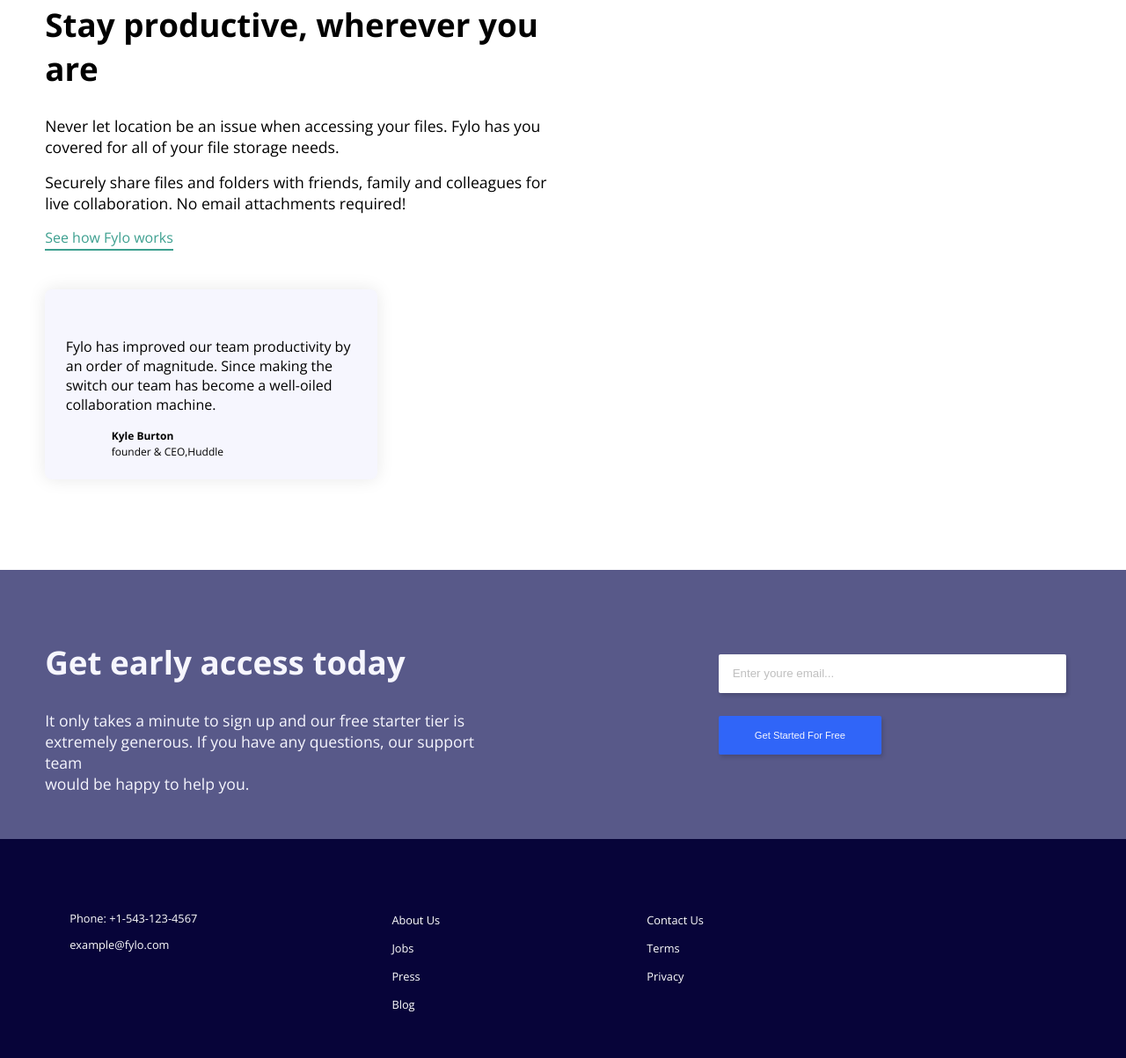
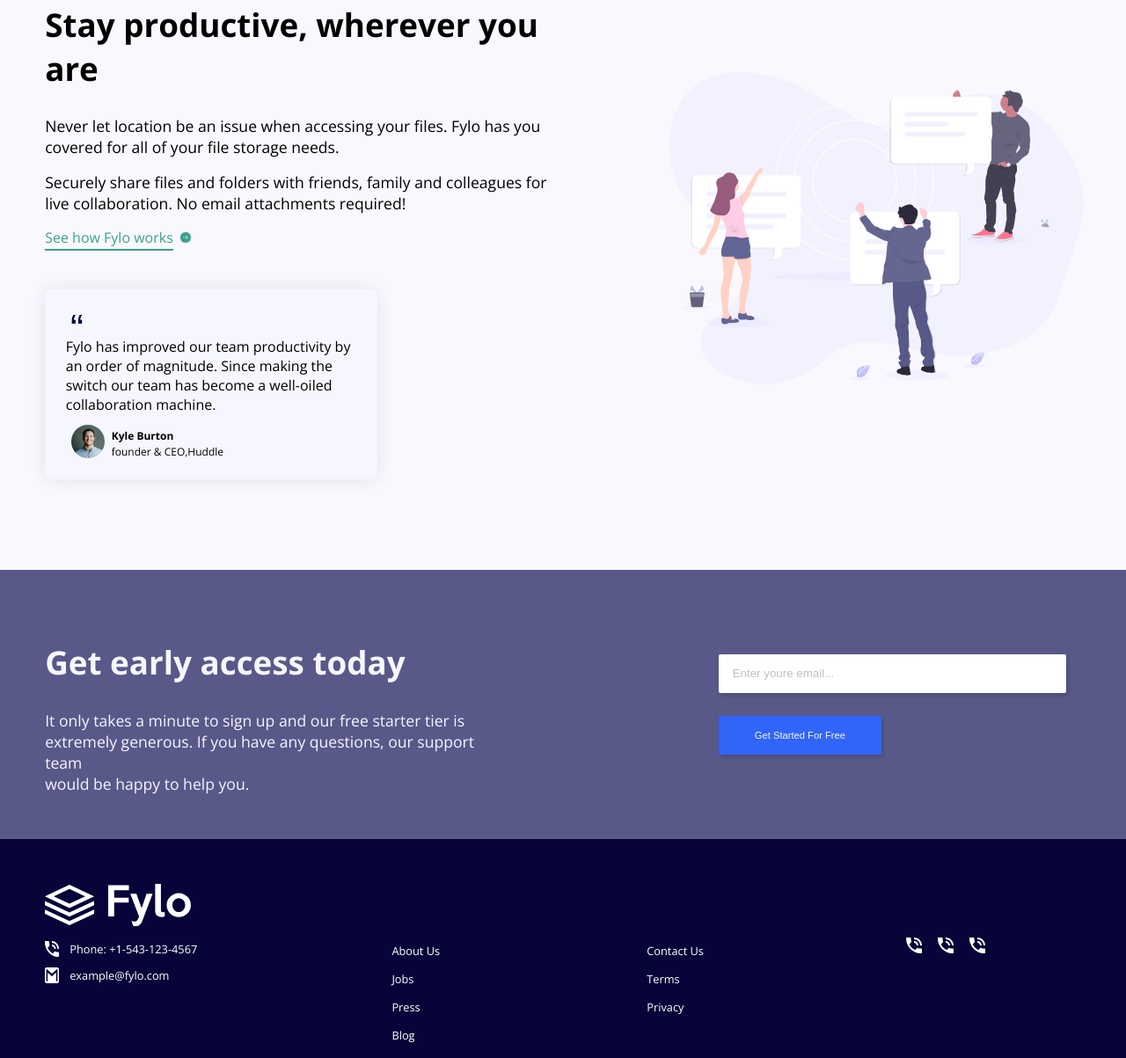
Before and after one commit to AhmedLAith1/Fylo-website, a plain HTML site: page index.html in a window 1280 px wide. Shown: the part 823-2026 px from the top of the page at 88% size. Drawn offline with nearby package versions, Linux system fonts and the light colour scheme; the site is published under a folder, as on GitHub Pages, so addresses that start at the root find nothing.

Commit message:
edit img

```diff
--- a/index.html
+++ b/index.html
@@ -9,7 +9,7 @@
       rel="icon"
       type="image/png"
       sizes="32x32"
-      href="./images/favicon-32x32.png"
+      href="images/favicon-32x32.png"
     />
     <link
       href="https://fonts.googleapis.com/css2?family=Open+Sans:wght@300;400;500;600;700;800&display=swap"
@@ -20,7 +20,7 @@
   </head>
   <body>
     <nav>
-      <img src="/images/logo.svg" alt="" />
+      <img src="images/logo.svg" alt="" />
       <ul>
         <li>Features</li>
         <li>Team</li>
@@ -50,7 +50,7 @@
         </form>
       </div>
       <div class="pic">
-        <img src="/images/illustration-1.svg" alt="" />
+        <img src="images/illustration-1.svg" alt="" />
       </div>
     </section>
 
@@ -70,19 +70,19 @@
         <div class="qw">
           <a href="#">
             See how Fylo works
-            <img src="/images/icon-arrow.svg" alt=""
+            <img src="images/icon-arrow.svg" alt=""
           /></a>
         </div>
 
         <div class="card">
-          <img src="/images/icon-quotes.svg" alt="" />
+          <img src="images/icon-quotes.svg" alt="" />
           <p>
             Fylo has improved our team productivity by an order of magnitude.
             Since making the switch our team has become a well-oiled
             collaboration machine.
           </p>
           <div>
-            <img src="/images/avatar-testimonial.jpg" alt="" />
+            <img src="images/avatar-testimonial.jpg" alt="" />
             <div class="pre_B">
               <b>Kyle Burton</b>
               <p>founder & CEO,Huddle</p>
@@ -91,7 +91,7 @@
         </div>
       </div>
       <div class="pic">
-        <img src="/images/illustration-2.svg" alt="" />
+        <img src="images/illustration-2.svg" alt="" />
       </div>
     </section>
 
@@ -121,16 +121,16 @@
 
     <section class="about">
       <div class="logo">
-        <img src="/images/logo copy.svg" alt="" />
+        <img src="images/logo copy.svg" alt="" />
       </div>
       <div class="continer">
         <div class="calls">
           <div class="phone">
-            <img src="/images/icon-phone.svg" alt="" />
+            <img src="images/icon-phone.svg" alt="" />
             <p>Phone: +1-543-123-4567</p>
           </div>
           <div class="email">
-            <img src="/images/icon-email.svg" alt="" />
+            <img src="images/icon-email.svg" alt="" />
             <p>example@fylo.com</p>
           </div>
         </div>
@@ -150,9 +150,9 @@
           </ul>
         </div>
         <div class="icon">
-          <a href=""> <img src="/images/icon-phone.svg" alt="" /></a>
-          <a href=""> <img src="/images/icon-phone.svg" alt="" /></a>
-          <a href=""> <img src="/images/icon-phone.svg" alt="" /></a>
+          <a href=""> <img src="images/icon-phone.svg" alt="" /></a>
+          <a href=""> <img src="images/icon-phone.svg" alt="" /></a>
+          <a href=""> <img src="images/icon-phone.svg" alt="" /></a>
         </div>
       </div>
     </section>
--- a/style.css
+++ b/style.css
@@ -104,10 +104,12 @@
   box-shadow: 2px 2px 4px rgba(0, 0, 0, 0.144);
   border-radius: 2px;
 }
-
+.sign button:hover {
+  background: hsl(224, 100%, 65%);
+}
 /* section works */
 .works {
-  background-image: url("/images/bg-curve-desktop.svg");
+  background-image: url("images/bg-curve-desktop.svg");
   background-position: 50%;
   background-size: cover;
   margin-top: 8%;
@@ -269,6 +271,9 @@
 .Get_free span {
   color: white;
 }
+.Get_free button:hover {
+  background: hsl(224, 100%, 65%);
+}
 /* section about */
 .about {
   background: var(--VeryDarkBlue);
@@ -282,10 +287,10 @@
   text-decoration: none;
   color: white;
 }
-ul{
+ul {
   list-style-type: none;
 }
-li{
+li {
   margin: 14px;
 }
 .about .continer {
@@ -308,13 +313,13 @@
   margin-right: 12px;
   width: 16px;
 }
-.icon{
+.icon {
   display: flex;
   justify-content: space-around;
   align-items: start;
   width: 10%;
-  padding-top:8px ;
+  padding-top: 8px;
 }
-a:hover{
+a:hover {
   color: var(--BrightBlue);
 }
```
